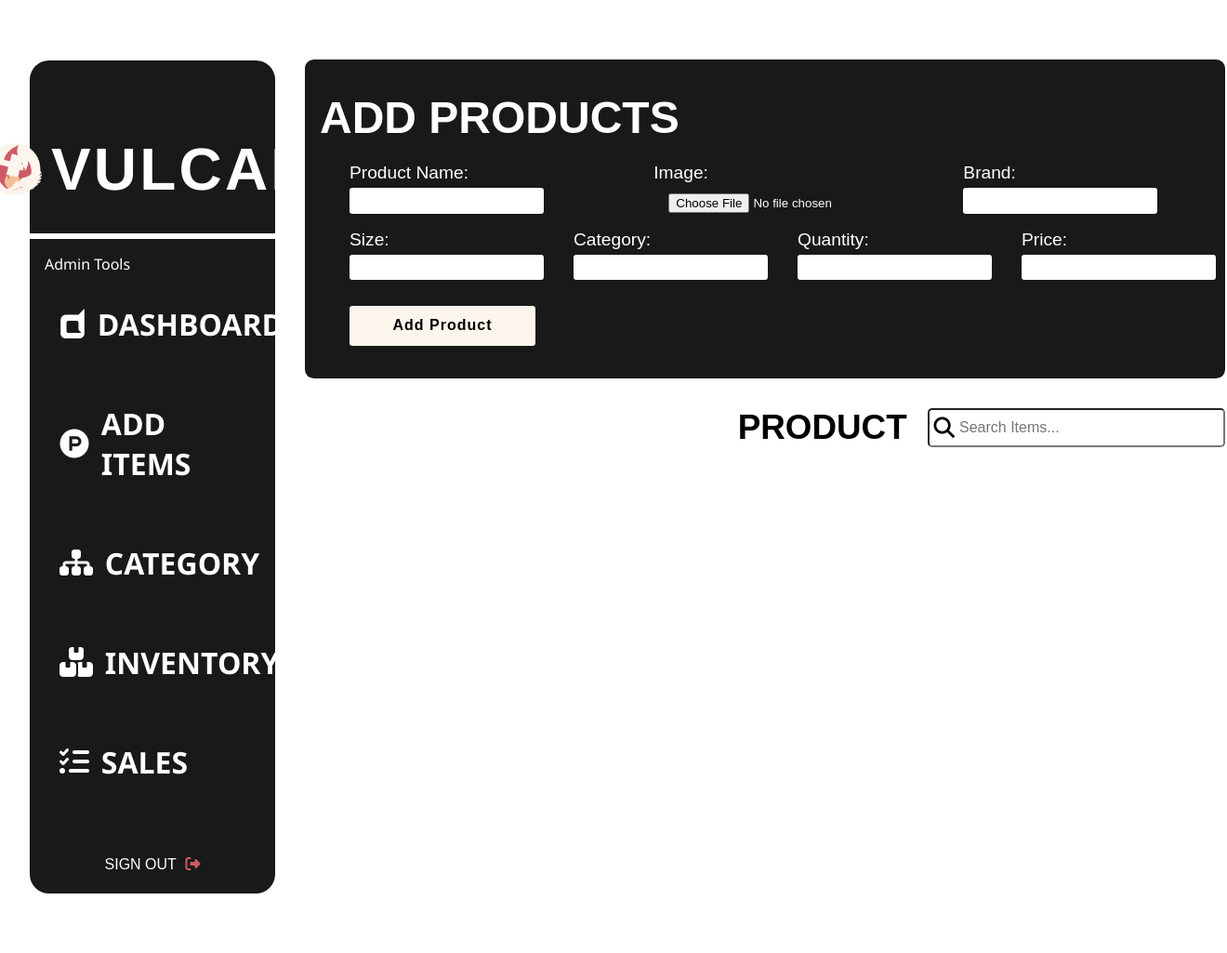
After one commit to ClydeMondero/SportsHub, a PHP site: page /add-items.php in a window 1320 px wide. The commit adds this page. Shown: the whole page at 93% size. Run offline with PHP 8.4, Linux system fonts and the light colour scheme.

Commit message:
Add Product Page Not Yet Done

```diff
--- /dev/null
+++ b/php/add-items.php
@@ -0,0 +1,40 @@
+<!DOCTYPE html>
+<html lang="en">
+<head>
+    <meta charset="UTF-8">
+    <meta http-equiv="X-UA-Compatible" content="IE=edge">
+    <meta name="viewport" content="width=device-width, initial-scale=1.0">
+    <link rel="stylesheet" href="../styles/add-items.css">
+    <link rel="stylesheet" href="https://cdnjs.cloudflare.com/ajax/libs/font-awesome/6.4.2/css/all.min.css" integrity="sha512-z3gLpd7yknf1YoNbCzqRKc4qyor8gaKU1qmn+CShxbuBusANI9QpRohGBreCFkKxLhei6S9CQXFEbbKuqLg0DA==" crossorigin="anonymous" referrerpolicy="no-referrer" />
+    <title>Document</title>
+</head>
+<body>
+    <div class="add-item-container">
+        <?php
+            include("../php/dashboard.php");
+        ?>
+        <div class="form-container">
+            <form method="POST" class="form">
+                <h1>ADD PRODUCTS</h1>
+                    <div class="form-labels-one">
+                        <label for="txt-product-name">Product Name: <input type="text" name="txt-product-name" id="txt-product-name"></label>
+                        <label for="file-image">Image: <input type="file" name="file-image" id="file-image"></label>
+                        <label for="txt-brand">Brand: <input type="text" name="txt-brand" id="txt-brand"></label>
+                    </div>
+                    <div class="form-labels-two">
+                        <label for="txt-size">Size: <input type="text" name="txt-size" id="txt-size"></label>
+                        <label for="txt-category">Category: <input type="text" name="txt-category" id="txt-category"></label>
+                        <label for="txt-quantity">Quantity: <input type="text" name="txt-quantity" id="txt-quantity"></label>
+                        <label for="txt-price">Price: <input type="text" name="txt-price" id="txt-price"></label>
+                    </div>
+                        <input type="submit" class="add-btn" value="Add Product">
+            </form>
+                <div class="product-search">
+                    <span>PRODUCT</span>
+                    <i class="fa-solid fa-magnifying-glass"></i>
+                    <input type="search" placeholder="Search Items...">
+                </div>
+            </div>
+    </div>
+</body>
+</html>
--- a/php/register.php
+++ b/php/register.php
@@ -15,6 +15,7 @@
 <body>
   <div class="form-container">
     <h1><img src="../assets/imgs/Vulcan Logo.png" alt="" height="50" width="50"> SIGN UP</h1>
+
     <form method="POST" class="form">
       <div class="form-input">
         <label>Full Name:</label>
--- /dev/null
+++ b/styles/add-items.css
@@ -0,0 +1,97 @@
+* {
+  padding: 0;
+  margin: 0;
+  box-sizing: border-box;
+}
+.add-item-container {
+  display: flex;
+  align-items: center;
+}
+.form-container {
+  margin-bottom: 34rem;
+  width: 75%;
+}
+.form {
+  background-color: #191919;
+  border-radius: 0.6rem;
+  padding: 2.2rem 1rem;
+  margin-top: 4rem;
+}
+.form h1 {
+  color: #ffffff;
+  font-size: 3rem;
+  font-family: "poppins", sans-serif;
+}
+.form-labels-one {
+  display: flex;
+  flex-direction: row;
+  gap: 2rem;
+  margin: 1.3rem 2rem 0 2rem;
+}
+.form-labels-one input {
+  border: none;
+  padding: 0.4rem 1rem;
+  margin: 0.3rem 0;
+  border-radius: 0.2rem;
+}
+.form-labels-one label {
+  color: #ffffff;
+  font-size: 1.2rem;
+  font-family: "poppins", sans-serif;
+}
+.form-labels-two {
+  display: flex;
+  flex-direction: row;
+  gap: 2rem;
+  margin: 0.4rem 2rem 0 2rem;
+}
+.form-labels-two input {
+  border: none;
+  padding: 0.4rem 1rem;
+  margin: 0.3rem 0;
+  border-radius: 0.2rem;
+}
+.form-labels-two label {
+  color: #ffffff;
+  font-size: 1.2rem;
+  font-family: "poppins", sans-serif;
+}
+.add-btn {
+  background-color: #fcf5ed;
+  letter-spacing: 1px;
+  font-size: 1rem;
+  font-weight: bold;
+  margin: 1.4rem 2rem 0 2rem;
+  padding: 0.8rem 1rem;
+  border-radius: 0.2rem;
+  border: none;
+  width: 200px;
+  transition: 0.2s;
+  cursor: pointer;
+}
+.add-btn:hover {
+  color: #ffffff;
+  background-color: #ce5a67;
+}
+.product-search {
+  margin-top: 2rem;
+  display: flex;
+  justify-content: end;
+}
+.product-search i {
+  position: relative;
+  left: 1.8rem;
+  top: 0.6rem;
+  font-size: 1.4rem;
+}
+.product-search span {
+  font-size: 2.3rem;
+  font-weight: bold;
+  font-family: "poppins", sans-serif;
+}
+.product-search input {
+  border-radius: 0.3rem;
+  padding-left: 2rem;
+  font-size: 1rem;
+  width: 20rem;
+}
```
